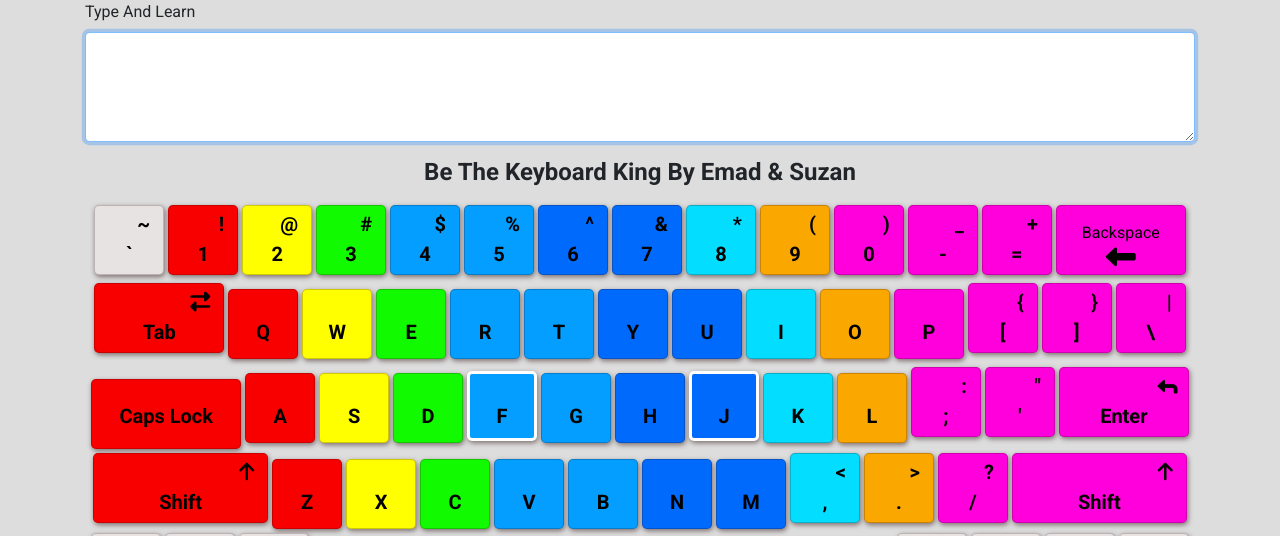
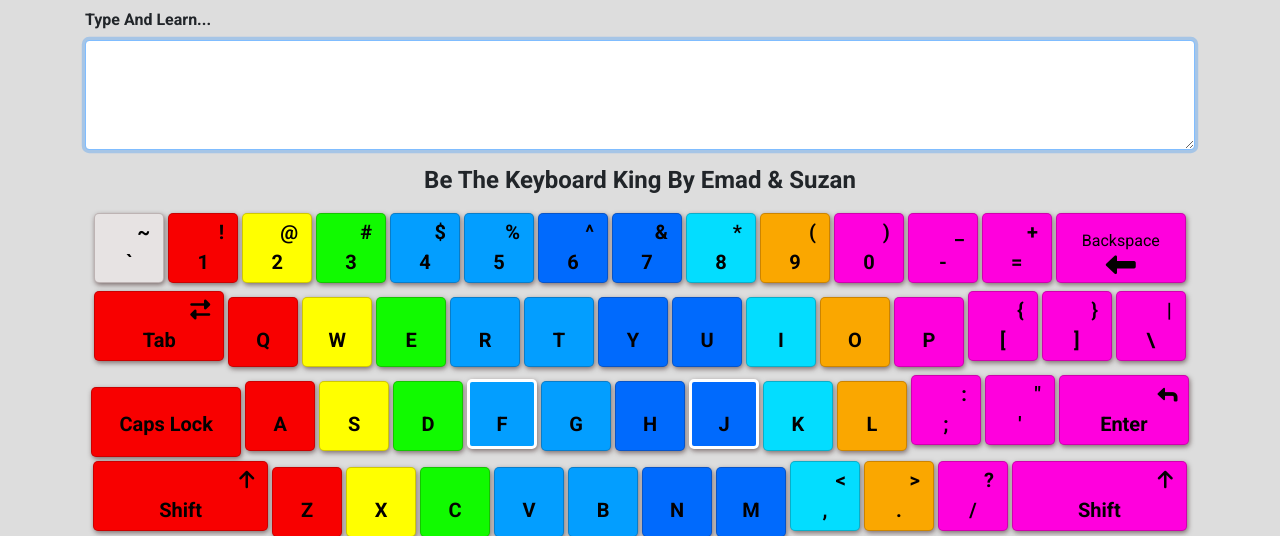
Before and after one commit to theCoder505/keyboardking.com, a plain HTML site: page index.html in a window 1280 px wide. Shown: the top 536 px of the page. Drawn offline with nearby package versions, Linux system fonts and the light colour scheme.

Commit message:
Update index.html

```diff
--- a/index.html
+++ b/index.html
@@ -13,7 +13,7 @@
 
 <body>
     <div class="container">
-        <div class="form-group"> <label for="text">Type And Learn</label><textarea name="" id="text" class="form-control" autofocus rows="4"></textarea></div>
+        <div class="form-group"> <label for="text" class="font-weight-bold mt-2">Type And Learn... </label><textarea name="" id="text" class="form-control" autofocus rows="4"></textarea></div>
     </div>
     <section class="type-keyboard">
         <div class="container">
```
